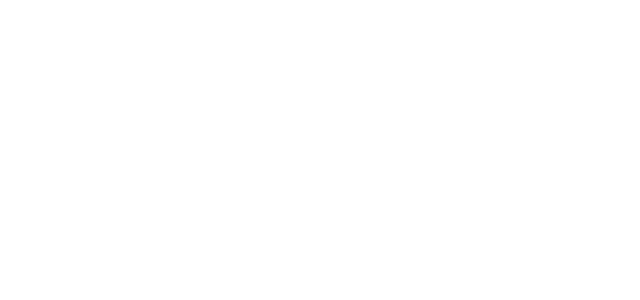
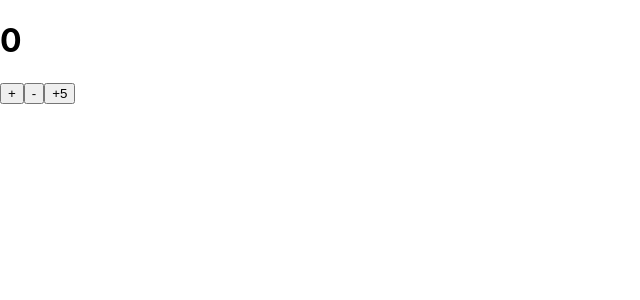
Before and after one commit to Ha-Young/learn-typescript-in-redux, a React (Create React App) app: page / in a window 1280 px wide. Shown: the top 300 px of the page, without its empty margins (0-640 px from the left). Built offline with nearby package versions, Linux system fonts and the light colour scheme.

Commit message:
add: Counter Conainer

```diff
--- a/src/App.tsx
+++ b/src/App.tsx
@@ -1,7 +1,12 @@
 import React from "react";
+import CounterContainer from "./container/CounterContainer";
 
 function App() {
-  return <div className="App"></div>;
+  return (
+    <div className="App">
+      <CounterContainer />
+    </div>
+  );
 }
 
 export default App;
--- a/src/components/Counter.tsx
+++ b/src/components/Counter.tsx
@@ -22,3 +22,5 @@
     </div>
   );
 }
+
+export default Counter;
--- /dev/null
+++ b/src/container/CounterContainer.tsx
@@ -0,0 +1,35 @@
+import React from "react";
+import { useSelector, useDispatch } from "react-redux";
+import { RootState } from "../modules";
+import { decrease, increase, increaseBy } from "../modules/counter";
+import Counter from "../components/Counter";
+
+function CounterContainer() {
+  // 상태 조회 할 때에는 state의 타입을 RootState로 지정해야 된다.
+  const count = useSelector((state: RootState) => state.counter.count);
+  const dispatch = useDispatch();
+
+  // 각 액션 디스패치하는 함수
+  const onIncrease = () => {
+    dispatch(increase());
+  };
+
+  const onDecrease = () => {
+    dispatch(decrease());
+  };
+
+  const onIncreaseBy = (diff: number) => {
+    dispatch(increaseBy(diff));
+  };
+
+  return (
+    <Counter
+      count={count}
+      onDecrease={onDecrease}
+      onIncrease={onIncrease}
+      onIncreaseBy={onIncreaseBy}
+    />
+  );
+}
+
+export default CounterContainer;
```
